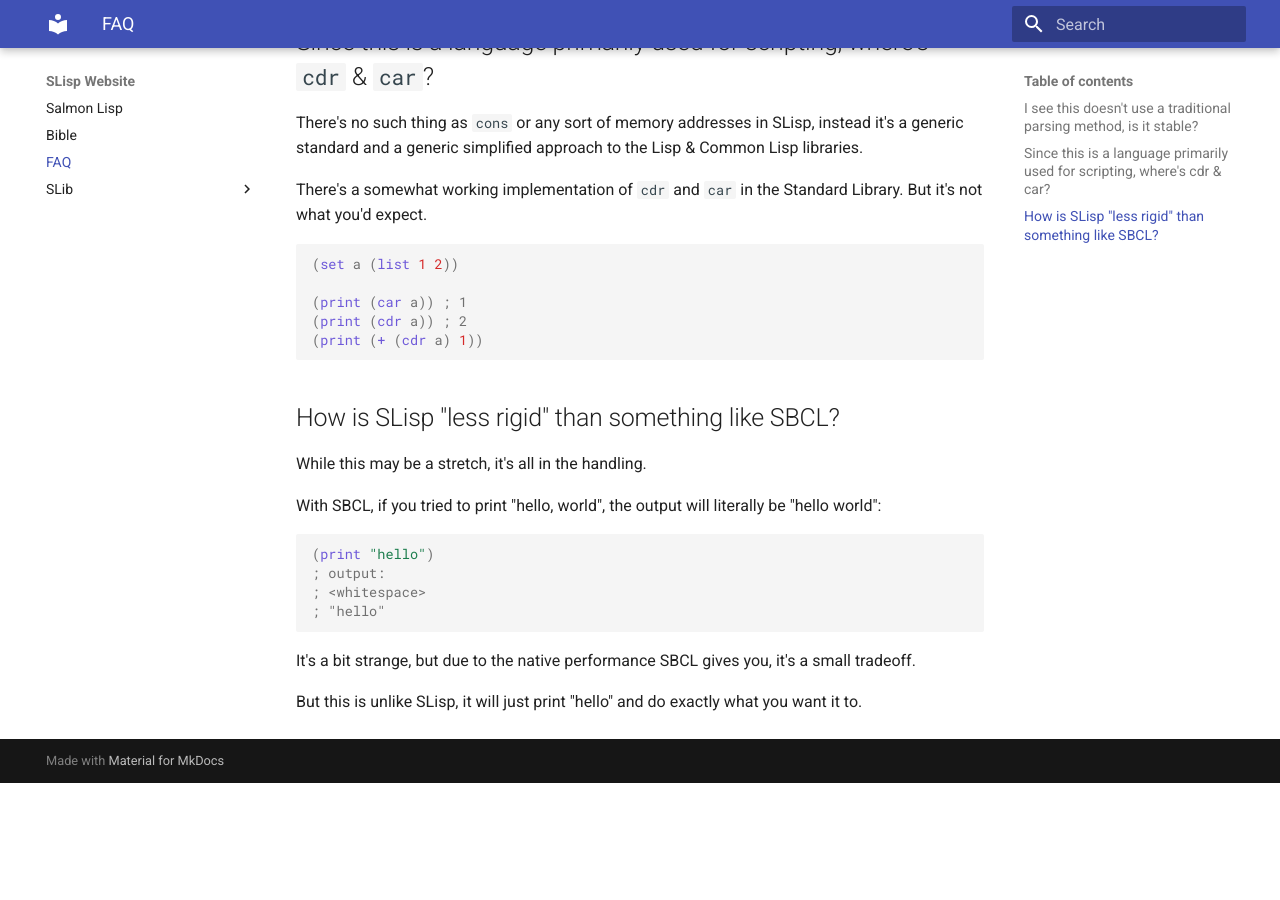
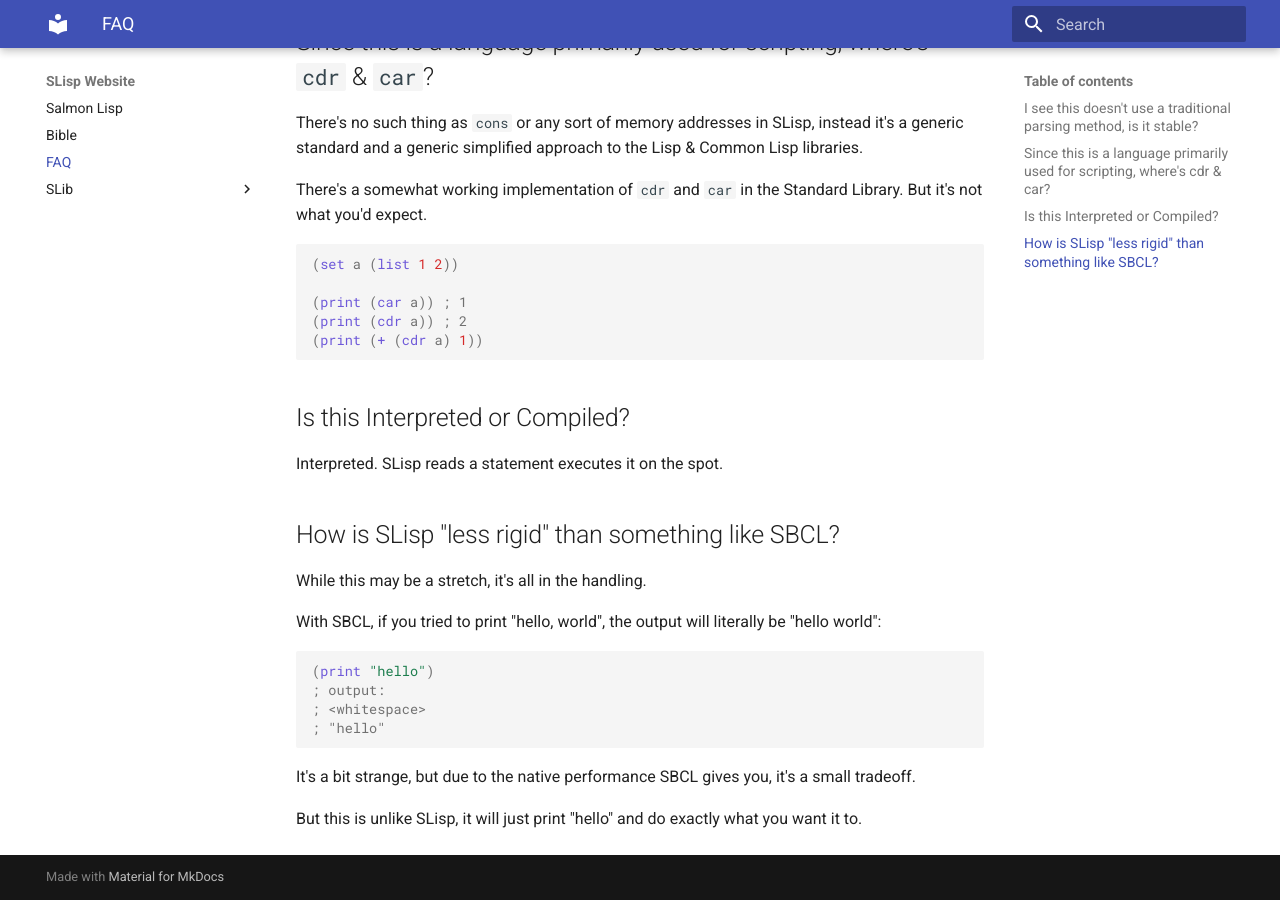
Before and after one commit to thekaigonzalez/slisp, an MkDocs documentation site: the page built from docs/FAQ.md, in a window 1280 px wide and 900 px high, scrolled down 540 px. Built offline with MkDocs 1.6.1 and Material for MkDocs 9.7.7, drawn with Linux system fonts in a browser that asks for light colours; before the commit the page ends 1323 px from its top, so only the background shows below that.

Commit message:
Fix faq (also fixes for issue #2)

````diff
--- a/docs/FAQ.md
+++ b/docs/FAQ.md
@@ -33,6 +33,10 @@
 (print (+ (cdr a) 1))
 ```
 
+## Is this Interpreted or Compiled?
+
+Interpreted. SLisp reads a statement executes it on the spot.
+
 ## How is SLisp "less rigid" than something like SBCL?
 
 While this may be a stretch, it's all in the handling.
````
